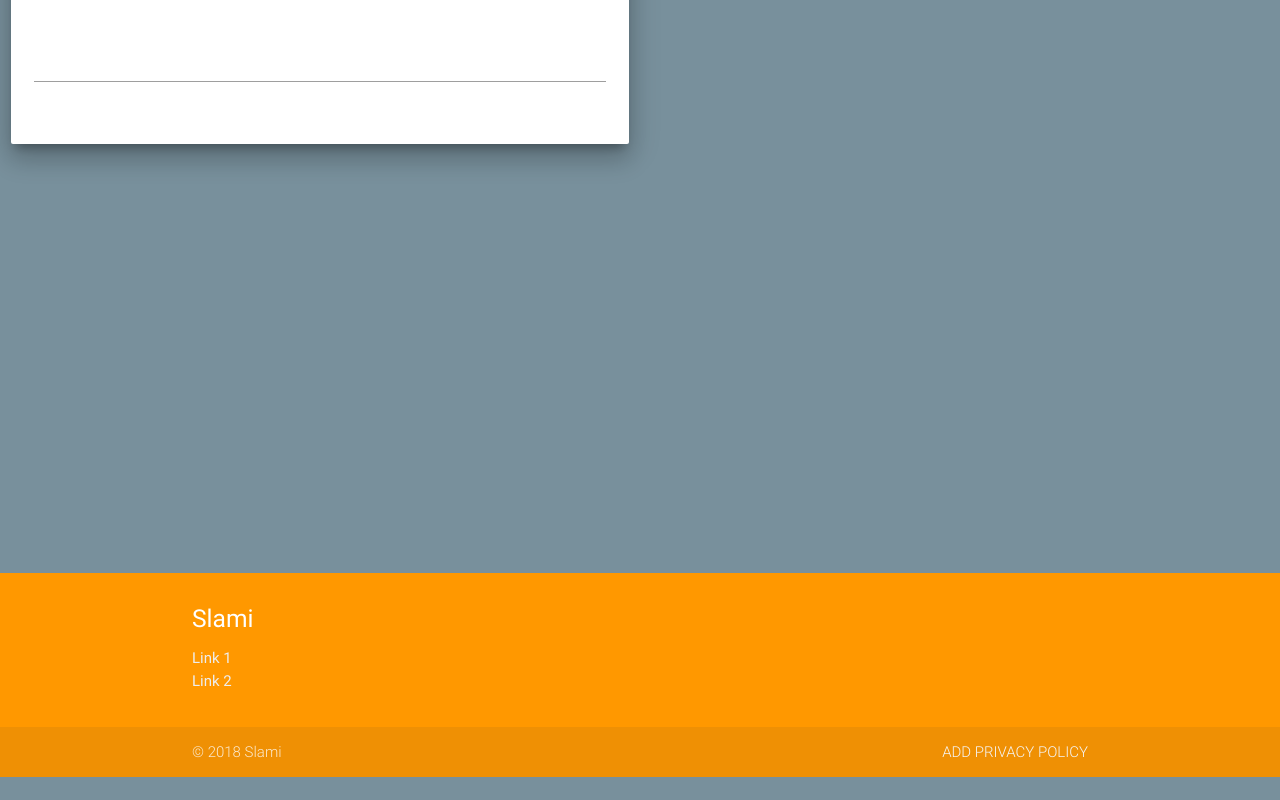
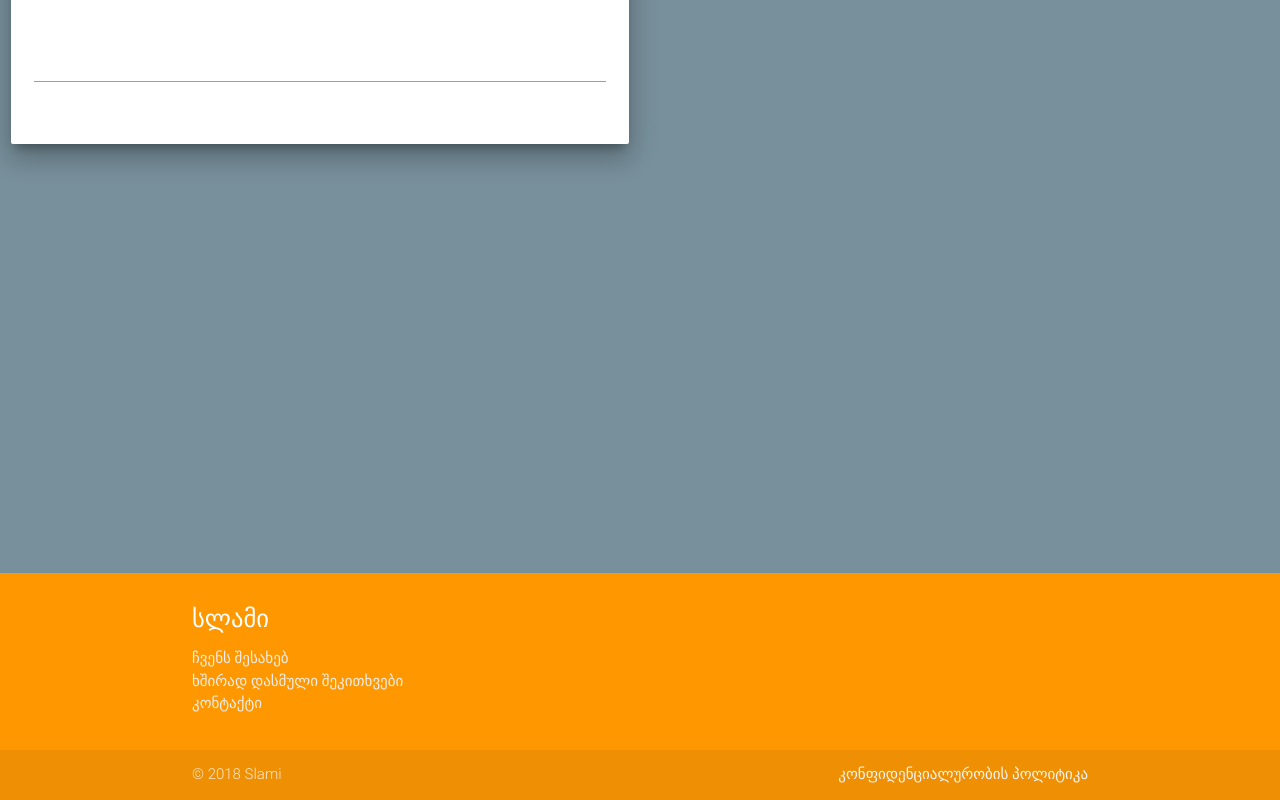
Before and after one commit to Nikaoto/Slami, a React (Create React App) app: page / in a window 1280 px wide. Shown: the part 274-1074 px from the top of the page. Before the commit the page ends 1051 px from the top, so only its background shows below. Built offline with nearby package versions, Linux system fonts and the light colour scheme.

Commit message:
add footer labels to config and App.js

```diff
--- a/src/components/App/App.js
+++ b/src/components/App/App.js
@@ -3,7 +3,7 @@ import FirstPage from "../FirstPage"
 import SecondPage from "../SecondPage"
 import TempData from "./temp-data"
 import "./App.css"
-import {devMode} from "../../config"
+import { about_us_label, contact_label, copyright_label, devMode, faq_label, privacy_policy_label } from "../../config"
 
 const HEADER_TITLE = "სლამი • Slami"
 
@@ -75,18 +75,19 @@ class App extends Component {
           <div className="container">
             <div className="row">
               <div className="col s6">
-                <h5 className="white-text">Slami</h5>
+                <h5 className="white-text">სლამი</h5>
                 <ul>
-                  <li><a className="grey-text text-lighten-3" href="#!">Link 1</a></li>
-                  <li><a className="grey-text text-lighten-3" href="#!">Link 2</a></li>
+                  <li><a className="grey-text text-lighten-3" href="#!">{about_us_label}</a></li>
+                  <li><a className="grey-text text-lighten-3" href="#!">{faq_label}</a></li>
+                  <li><a className="grey-text text-lighten-3" href="#!">{contact_label}</a></li>
                 </ul>
               </div>
             </div>
           </div>
           <div className="footer-copyright">
             <div className="container">
-              © 2018 Slami
-              <a className="grey-text text-lighten-4 right" href="#!">ADD PRIVACY POLICY</a>
+              {copyright_label}
+              <a className="grey-text text-lighten-4 right" href="#!">{privacy_policy_label}</a>
             </div>
           </div>
         </footer>
--- a/src/config.js
+++ b/src/config.js
@@ -25,6 +25,11 @@ module.exports = {
   default_slide_duration_seconds: 1.0,
   duration_label: "წამი",
   choose_font_label: "ამოირჩიე ფონტი",
+  about_us_label: "ჩვენს შესახებ",
+  contact_label: "კონტაქტი",
+  copyright_label: "© 2018 Slami",
+  privacy_policy_label: "კონფიდენციალურობის პოლიტიკა",
+  faq_label: "ხშირად დასმული შეკითხვები",
   alerts: {
     no_slides_chosen: "გთხოვთ ამოირჩიოთ ერთი სლაიდი მაინც"
   },
```
